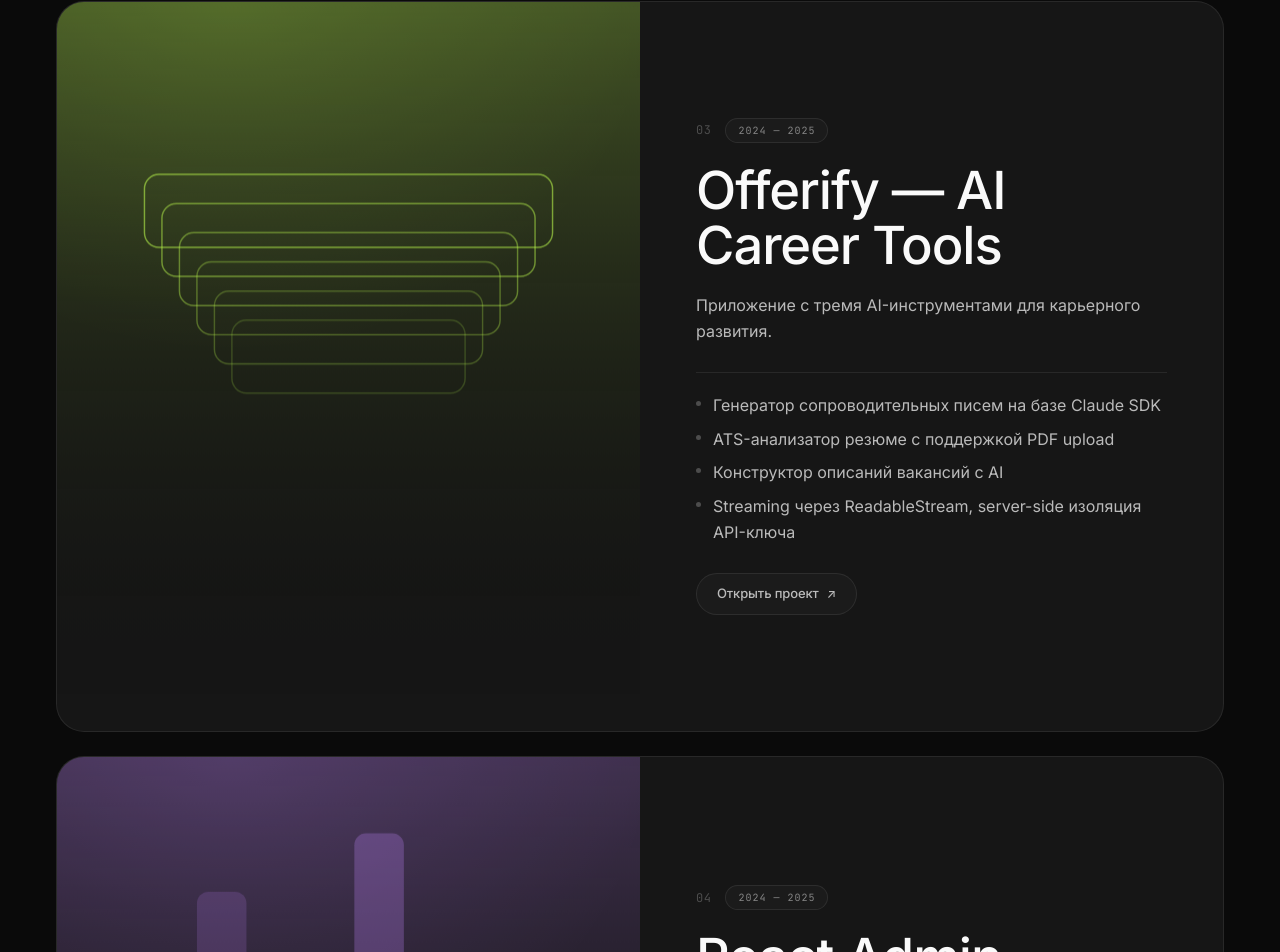
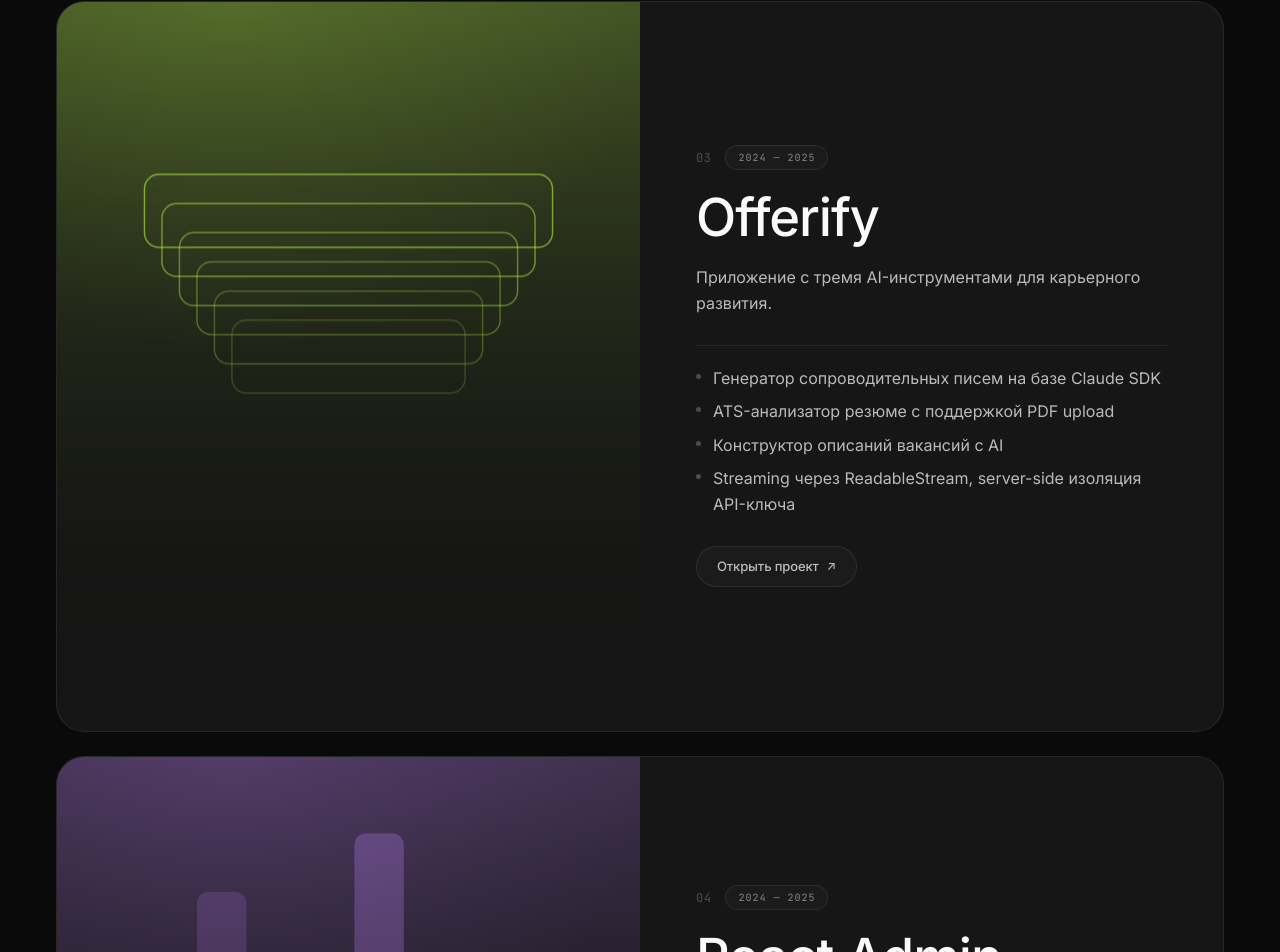
Before and after one commit to ezizbg/Portfolio, a React (Vite) app: page / in a window 1280 px wide. Shown: the part 7180-8132 px from the top of the page. Built offline with nearby package versions, Linux system fonts and the light colour scheme.

Commit message:
Rename Offerify project title (EN + RU)

```diff
--- a/src/i18n/translations.ts
+++ b/src/i18n/translations.ts
@@ -214,7 +214,7 @@
         },
         {
           index: "03",
-          title: "Offerify — AI Career Tools",
+          title: "Offerify",
           description:
             "Приложение с тремя AI-инструментами для карьерного развития.",
           bullets: [
@@ -377,7 +377,7 @@
         },
         {
           index: "03",
-          title: "Offerify — AI Career Tools",
+          title: "Offerify",
           description:
             "App with three AI-powered career tools.",
           bullets: [
```
